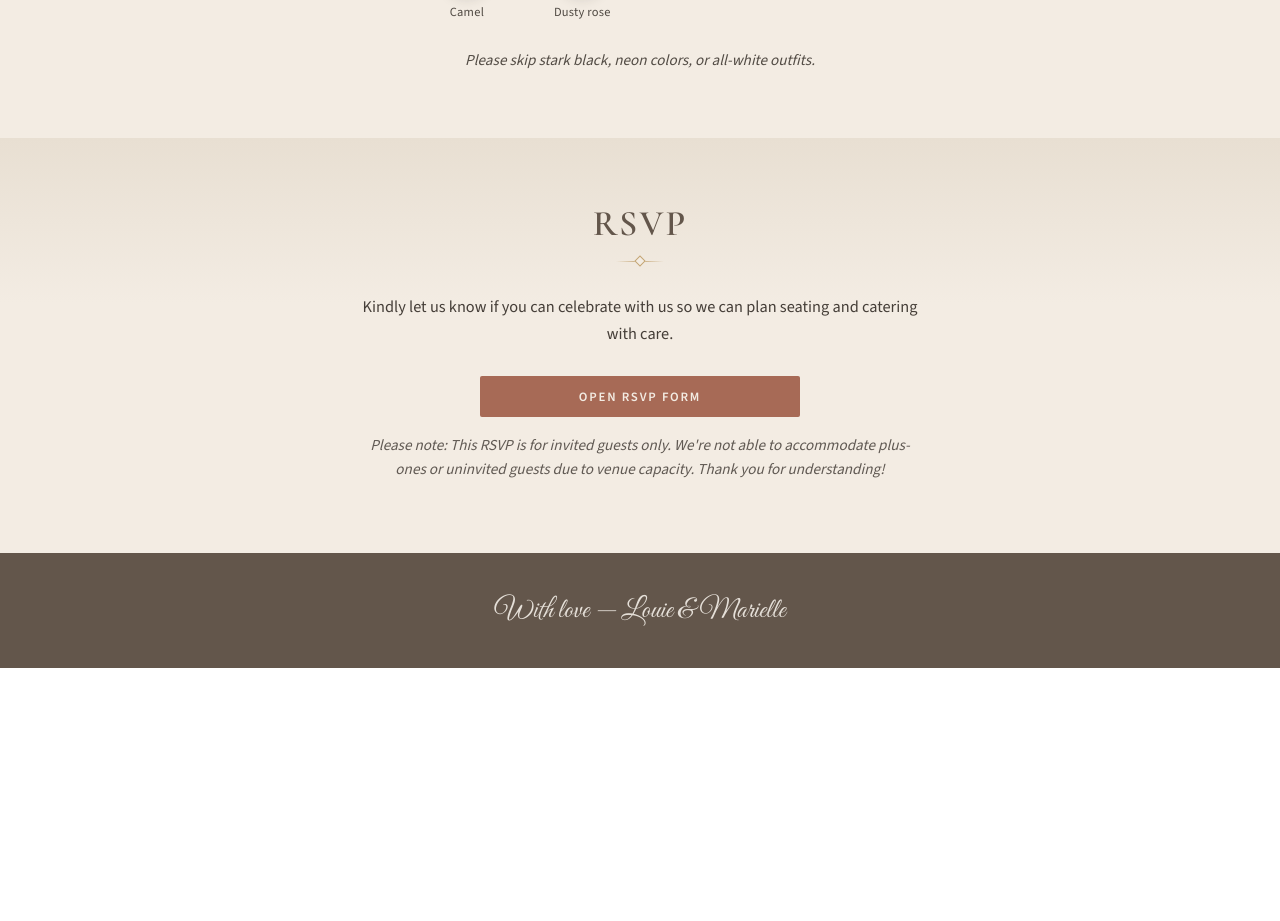
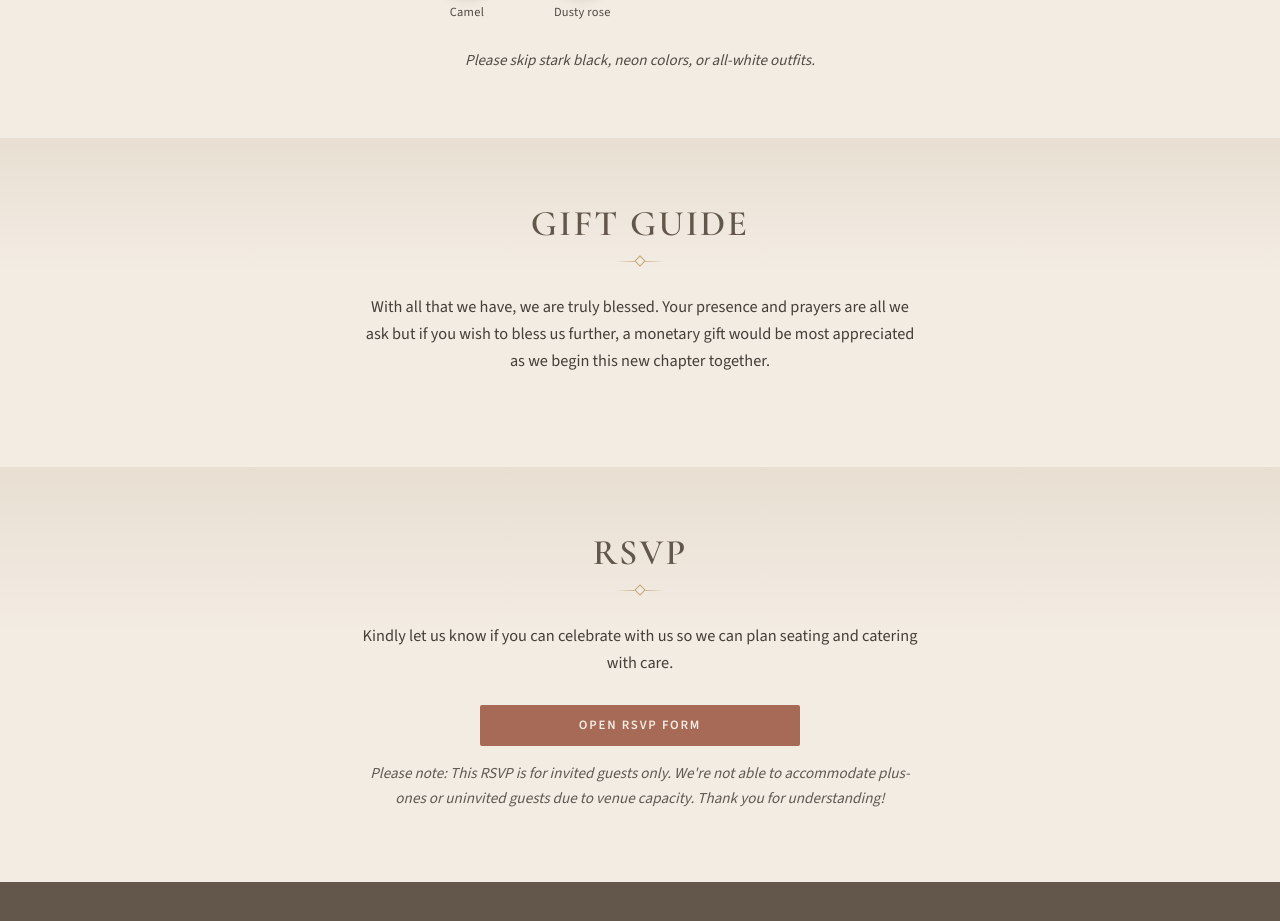
Before and after one commit to LouiePasteur/Louie-Marielle, a Vue app in the folder Louie-Marielle/: page / in a window 1280 px wide. Shown: the part 3020-3941 px from the top of the page. Before the commit the page ends 3688 px from the top, so only its background shows below. Built offline with nearby package versions, Linux system fonts and the light colour scheme.

Commit message:
Added Gift section

```diff
--- a/Louie-Marielle/src/views/WeddingInvitationView.vue
+++ b/Louie-Marielle/src/views/WeddingInvitationView.vue
@@ -294,6 +294,18 @@ const venue = {
             </ul>
             <p class="attire-note">Please skip stark black, neon colors, or all-white outfits.</p>
           </div>
+        </div>
+      </section>
+
+      <section id="gift-guide" class="section section--paper reveal-on-scroll">
+        <div class="section__inner section__inner--narrow">
+          <h2 class="section__title">Gift Guide</h2>
+          <div class="ornament" aria-hidden="true" />
+          <p class="rsvp-intro">
+            With all that we have, we are truly blessed. Your presence and prayers are all we ask
+            but if you wish to bless us further, a monetary gift would be most appreciated as we
+            begin this new chapter together.
+          </p>
         </div>
       </section>
 
```
